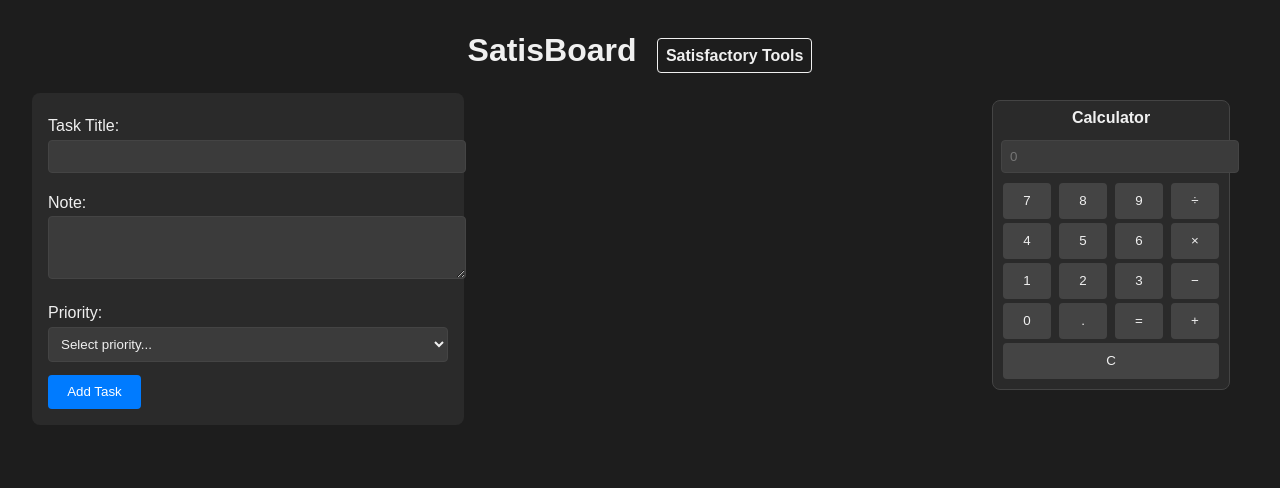
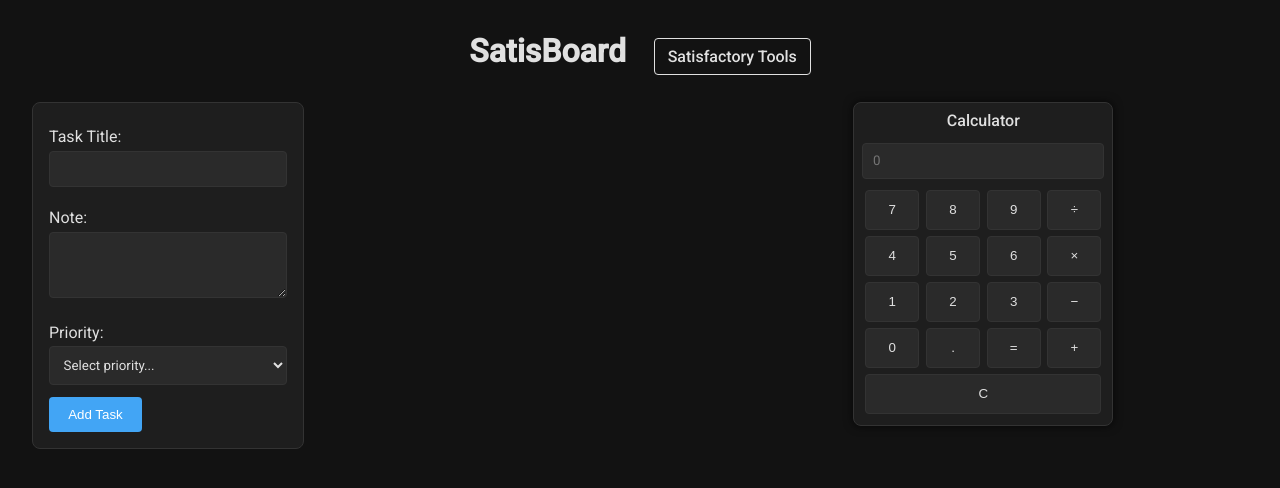
Before and after one commit to Marv187/SatisBoard, a website: page public/index.html in a window 1280 px wide. Drawn offline with Linux system fonts and the light colour scheme; no server answers.

Commit message:
Add calculator widget and hyperlink

```diff
--- a/public/index.html
+++ b/public/index.html
@@ -3,41 +3,80 @@
 <head>
   <meta charset="UTF-8" />
   <title>SatisBoard</title>
+  <!-- Use a Google Font for a more modern look -->
+  <link rel="preconnect" href="https://fonts.googleapis.com">
+  <link rel="stylesheet" href="https://fonts.googleapis.com/css2?family=Roboto:wght@400;500&display=swap">
   <style>
-    /* DARK THEME */
+    /* COLOR PALETTE (Adjust as you like) */
+    :root {
+      --bg-color: #121212;         /* Main page background */
+      --card-bg: #1e1e1e;         /* Form, cards background */
+      --border-color: #333;       /* Border color */
+      --text-color: #e0e0e0;      /* Main text color */
+      --accent-color: #42a5f5;    /* Buttons, highlights */
+      --hover-accent: #1e88e5;    /* Hover for accent */
+    }
+
+    * {
+      box-sizing: border-box;
+    }
     body {
-      font-family: Arial, sans-serif;
-      margin: 2rem;
-      background: #1d1d1d;
-      color: #f0f0f0;
+      margin: 0;
+      padding: 2rem;
+      background: var(--bg-color);
+      color: var(--text-color);
+      font-family: 'Roboto', sans-serif;
     }
     header {
       text-align: center;
-      margin-bottom: 1.5rem;
+      margin-bottom: 2rem;
     }
     header a {
-      color: #f0f0f0;
+      color: var(--text-color);
       text-decoration: none;
-      font-weight: bold;
-      margin-left: 1rem;
-      border: 1px solid #f0f0f0;
-      padding: 0.5rem;
+      font-weight: 500;
+      margin-left: 1.5rem;
+      border: 1px solid var(--text-color);
+      padding: 0.5rem 0.8rem;
       border-radius: 4px;
+      transition: background 0.2s;
     }
     header a:hover {
       background: #2a2a2a;
     }
     h1 {
       margin: 0;
-      color: #f0f0f0;
       display: inline-block;
+      color: var(--text-color);
+    }
+
+    /* MAIN LAYOUT: 2 columns: left (form/tasks) and right (calculator) */
+    .main-layout {
+      display: flex;
+      gap: 2rem;
+      align-items: flex-start;
+    }
+    .left-column {
+      flex: 2;
+      display: flex;
+      flex-direction: column;
+      gap: 1.5rem;
+    }
+    .right-column {
+      flex: 1;
+      position: relative; /* So the calculator can be absolutely positioned within this column */
+    }
+
+    /* FORM AND TASK CARDS */
+    .form-container, .task-card {
+      background: var(--card-bg);
+      padding: 1rem;
+      border-radius: 8px;
     }
     .form-container {
-      background: #2a2a2a;
-      padding: 1rem;
-      margin-bottom: 1rem;
-      border-radius: 8px;
-      max-width: 400px;
+      max-width: 450px;
+      margin: 0 auto 0 0; /* left-align in column */
+      border: 1px solid var(--border-color);
     }
     label {
       display: block;
@@ -47,37 +86,39 @@
       width: 100%;
       margin-top: 0.3rem;
       margin-bottom: 0.8rem;
-      padding: 0.5rem;
-      border: 1px solid #444;
+      padding: 0.6rem;
+      border: 1px solid var(--border-color);
       border-radius: 4px;
-      background: #3b3b3b;
-      color: #f0f0f0;
+      background: #2a2a2a;
+      color: var(--text-color);
+      font-family: 'Roboto', sans-serif;
     }
     button {
-      background: #007BFF;
+      background: var(--accent-color);
       color: #fff;
       padding: 0.6rem 1.2rem;
       border: none;
       border-radius: 4px;
       cursor: pointer;
       margin-right: 0.5rem;
+      transition: background 0.2s;
+      font-weight: 500;
     }
     button:hover {
-      background: #0056b3;
+      background: var(--hover-accent);
     }
+
     #tasks-container {
       display: flex;
       flex-direction: column;
-      gap: 0.5rem;
+      gap: 0.8rem;
     }
     .task-card {
-      background: #2a2a2a;
-      padding: 1rem;
-      border-radius: 8px;
+      border: 1px solid var(--border-color);
       position: relative;
     }
     .task-header {
-      font-weight: bold;
+      font-weight: 500;
       margin-bottom: 0.3rem;
     }
     .task-priority {
@@ -89,47 +130,59 @@
       margin-top: 0.5rem;
     }
 
-    /* CALCULATOR WIDGET STYLES */
+    /* EDIT FORM */
+    #editFormContainer {
+      max-width: 450px;
+      margin: 0 auto 0 0;
+      border: 1px solid var(--border-color);
+      display: none;
+    }
+
+    /* CALCULATOR WIDGET */
     #calculatorWidget {
-      position: fixed;  /* so it stays in place while dragging around the viewport */
-      top: 100px;
-      right: 50px;
-      width: 220px;
-      background: #2a2a2a;
-      color: #f0f0f0;
-      border: 1px solid #444;
+      position: absolute;  /* placed inside right-column */
+      top: 0;
+      left: 0;
+      width: 260px;
+      background: var(--card-bg);
+      color: var(--text-color);
+      border: 1px solid var(--border-color);
       border-radius: 8px;
       padding: 0.5rem;
-      z-index: 999;
-      cursor: move;  /* show draggable cursor on the header */
+      cursor: move;
+      box-shadow: 0 0 10px rgba(0,0,0,0.7);
     }
     #calculatorHeader {
-      font-weight: bold;
+      font-weight: 500;
+      text-align: center;
       margin-bottom: 0.5rem;
-      text-align: center;
       cursor: move;
     }
     #calcInput {
       width: 100%;
-      padding: 0.5rem;
+      padding: 0.6rem;
       margin-bottom: 0.5rem;
-      border: 1px solid #444;
+      border: 1px solid var(--border-color);
       border-radius: 4px;
-      background: #3b3b3b;
-      color: #f0f0f0;
+      background: #2a2a2a;
+      color: var(--text-color);
+      font-family: 'Roboto', sans-serif;
     }
     #calculatorWidget button {
-      margin: 2px;
-      width: 48px;
-      height: 36px;
-      background: #444;
-      border: none;
+      margin: 3px;
+      width: 54px;
+      height: 40px;
+      background: #2a2a2a;
+      border: 1px solid var(--border-color);
       border-radius: 4px;
-      color: #f0f0f0;
+      color: var(--text-color);
       cursor: pointer;
+      font-weight: 500;
+      transition: background 0.2s;
     }
     #calculatorWidget button:hover {
-      background: #666;
+      background: var(--hover-accent);
+      border-color: var(--hover-accent);
     }
     .calc-row {
       display: flex;
@@ -140,10 +193,13 @@
 <body>
   <header>
     <h1>SatisBoard</h1>
-    <!-- Link to Satisfactory Tools -->
-    <a href="https://www.satisfactorytools.com/1.0" target="_blank">Satisfactory Tools</a>
+    <!-- Updated URL to Satisfactory Tools production -->
+    <a href="https://www.satisfactorytools.com/1.0/production" target="_blank">Satisfactory Tools</a>
   </header>
 
+  <div class="main-layout">
+    <!-- LEFT COLUMN: Form + Edit Form + Task List -->
+    <div class="left-column">
       <!-- CREATE TASK FORM -->
       <div class="form-container">
         <form id="taskForm">
@@ -166,7 +222,7 @@
       </div>
 
       <!-- EDIT TASK FORM (hidden by default) -->
-  <div class="form-container" id="editFormContainer" style="display: none;">
+      <div class="form-container" id="editFormContainer">
         <form id="editForm">
           <input type="hidden" id="editTaskId" />
 
@@ -189,10 +245,12 @@
         </form>
       </div>
 
-  <!-- TASKS CONTAINER -->
+      <!-- TASKS LIST -->
       <div id="tasks-container"></div>
+    </div>
 
-  <!-- CALCULATOR WIDGET -->
+    <!-- RIGHT COLUMN: Draggable Calculator -->
+    <div class="right-column">
       <div id="calculatorWidget">
         <div id="calculatorHeader">Calculator</div>
         <input id="calcInput" type="text" placeholder="0" readonly />
@@ -225,8 +283,13 @@
           <button onclick="clearCalc()" style="width:100%">C</button>
         </div>
       </div>
+    </div>
+  </div>
 
   <script>
+    /*******************************
+     *  TASKS & FORMS LOGIC
+     ******************************/
     const taskForm = document.getElementById('taskForm');
     const tasksContainer = document.getElementById('tasks-container');
 
@@ -238,7 +301,6 @@
     const editNote = document.getElementById('editNote');
     const editPriority = document.getElementById('editPriority');
 
-    // On page load, fetch tasks
     window.addEventListener('DOMContentLoaded', loadTasks);
 
     // Create new task
@@ -345,7 +407,6 @@
           alert('Error updating task');
           return;
         }
-
         cancelEdit();
         loadTasks();
       } catch (error) {
@@ -353,7 +414,7 @@
       }
     });
 
-    // Cancel edit (hide form)
+    // Cancel edit
     function cancelEdit() {
       editFormContainer.style.display = 'none';
       editForm.reset();
@@ -362,7 +423,6 @@
     // Delete a task
     async function deleteTask(taskId) {
       if (!confirm('Are you sure you want to delete this task?')) return;
-
       try {
         const response = await fetch(`/api/tasks/${taskId}`, {
           method: 'DELETE'
@@ -377,16 +437,11 @@
       }
     }
 
-    /*
-      CALCULATOR LOGIC
-      - pressKey() appends a character
-      - calculate() uses eval() for simplicity (not recommended in production),
-        but it's fine for a quick local calculator.
-      - clearCalc() resets the display
-    */
+    /*******************************
+     *  CALCULATOR LOGIC
+     ******************************/
     function pressKey(key) {
       const display = document.getElementById('calcInput');
-      // If display is "0", replace it; otherwise append
       if (display.value === '0' || display.value === '') {
         display.value = key;
       } else {
@@ -397,10 +452,10 @@
     function calculate() {
       const display = document.getElementById('calcInput');
       try {
-        // Quick and dirty approach using eval
+        // Simple eval for demonstration
         const result = eval(display.value);
         display.value = result;
-      } catch (err) {
+      } catch {
         display.value = 'Error';
       }
     }
@@ -409,11 +464,9 @@
       document.getElementById('calcInput').value = '';
     }
 
-    /*
-      DRAGGABLE CALCULATOR WIDGET
-      - We'll track mouse events on #calculatorHeader
-      - The rest of the widget moves along
-    */
+    /*******************************
+     *  DRAGGABLE WIDGET
+     ******************************/
     const calculatorWidget = document.getElementById('calculatorWidget');
     const calculatorHeader = document.getElementById('calculatorHeader');
 
@@ -422,7 +475,6 @@
 
     function startDrag(e) {
       e.preventDefault();
-      // Current mouse position relative to the widget's top-left
       offsetX = e.clientX - calculatorWidget.getBoundingClientRect().left;
       offsetY = e.clientY - calculatorWidget.getBoundingClientRect().top;
       document.addEventListener('mousemove', dragWidget);
@@ -431,14 +483,22 @@
 
     function dragWidget(e) {
       e.preventDefault();
-      // Calculate new widget position
-      const left = e.clientX - offsetX;
-      const top = e.clientY - offsetY;
+      // New position relative to the .right-column
+      const parentRect = calculatorWidget.parentElement.getBoundingClientRect();
+      let left = e.clientX - offsetX - parentRect.left;
+      let top = e.clientY - offsetY - parentRect.top;
+
+      // Optional: Keep calculator within the .right-column boundaries
+      const maxLeft = parentRect.width - calculatorWidget.offsetWidth;
+      const maxTop = parentRect.height - calculatorWidget.offsetHeight;
+      left = Math.max(0, Math.min(left, maxLeft));
+      top = Math.max(0, Math.min(top, maxTop));
+
       calculatorWidget.style.left = left + 'px';
       calculatorWidget.style.top = top + 'px';
     }
 
-    function stopDrag(e) {
+    function stopDrag() {
       document.removeEventListener('mousemove', dragWidget);
       document.removeEventListener('mouseup', stopDrag);
     }
```
Lines whose indentation alone changed are shown as unchanged.
